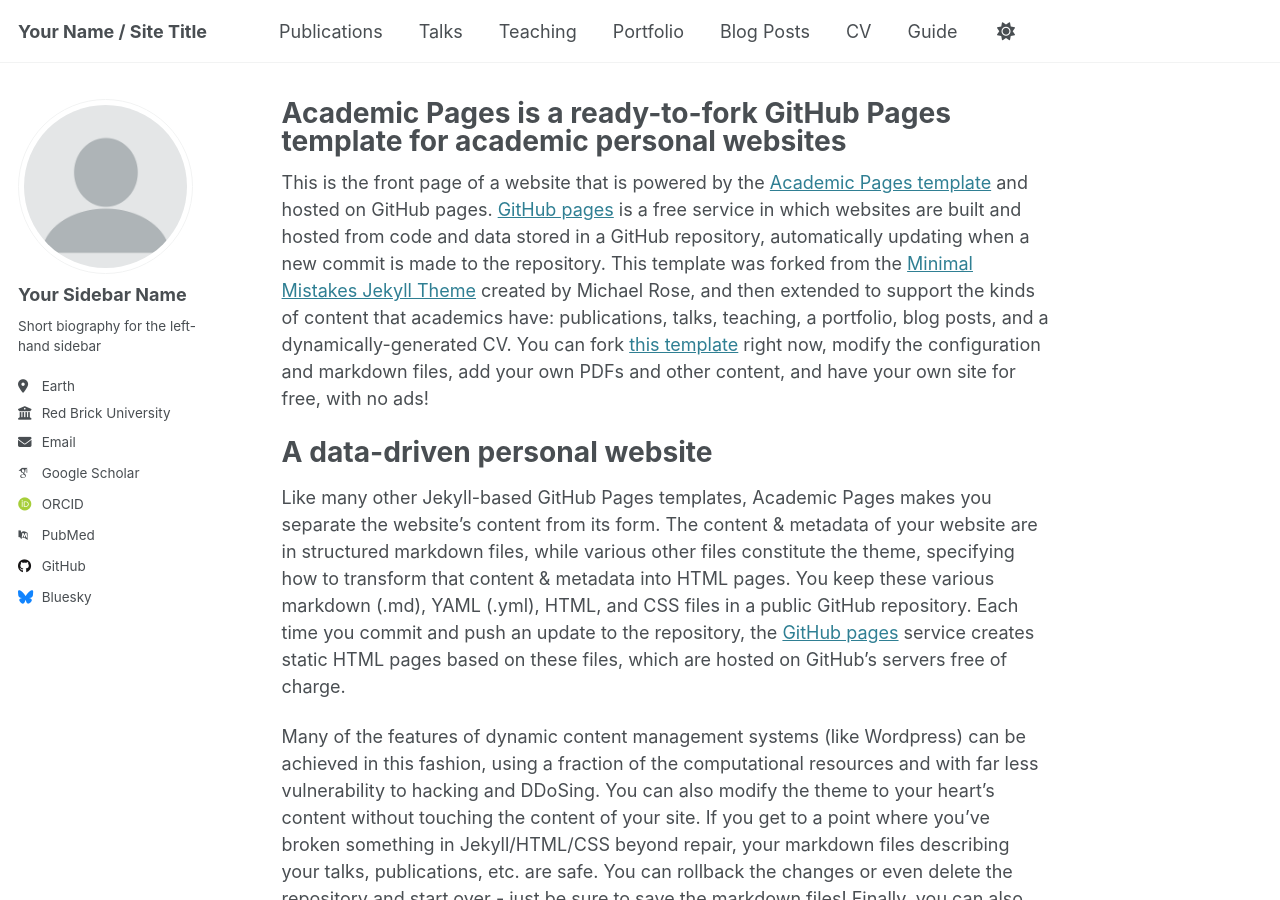
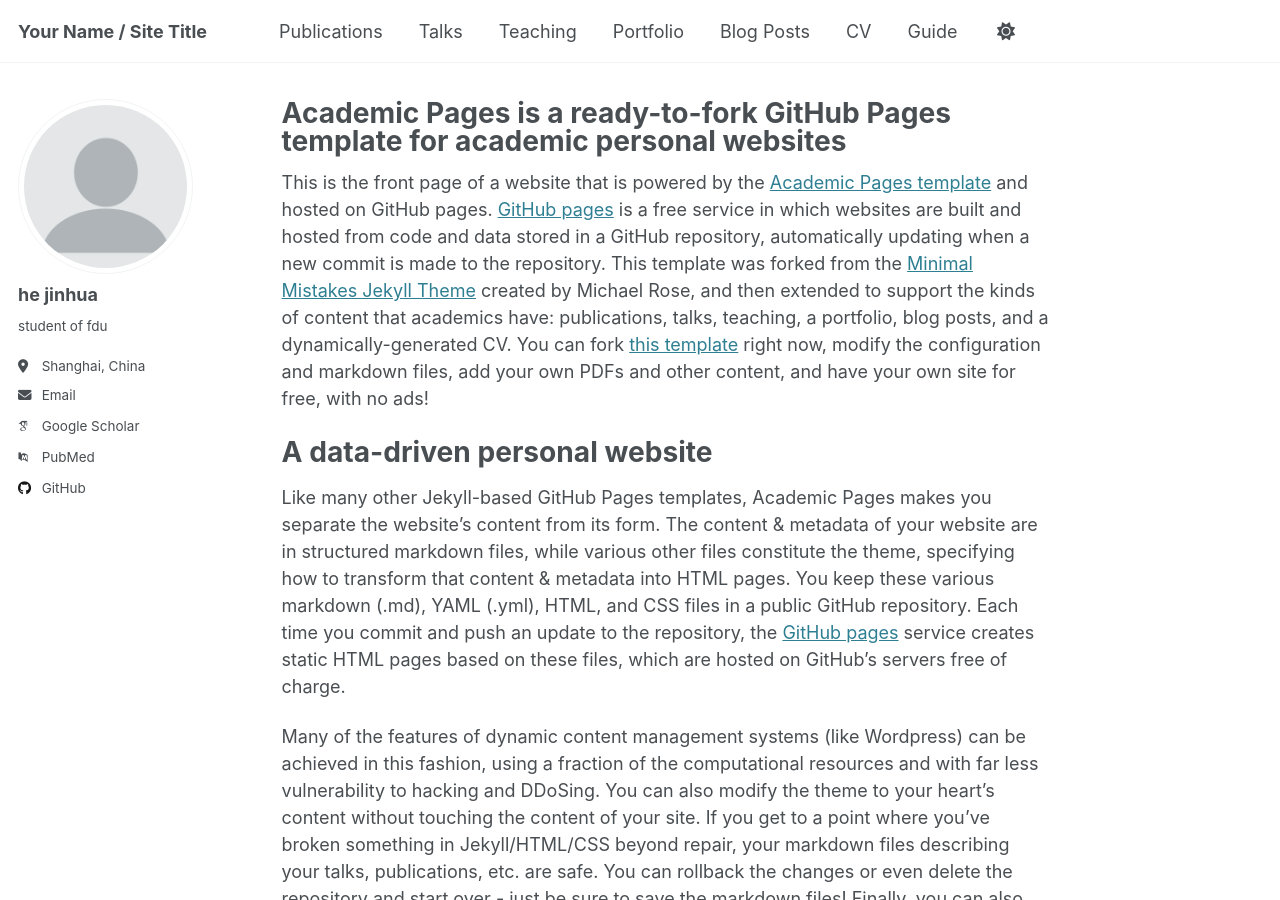
Before and after one commit to jhhe77/jhhe77.github.io, a Jekyll site: the page built from _pages/about.md, in a window 1280 px wide and 900 px high. Built offline with Jekyll 4.4.1, drawn with Linux system fonts in a browser that asks for light colours; some web fonts are replaced.

Commit message:
Update _config.yml

```diff
--- a/_config.yml
+++ b/_config.yml
@@ -13,9 +13,9 @@ title                    : "Your Name / Site Title"
 title_separator          : "-"
 name                     : &name "Your Name"
 description              : &description "personal description"
-url                      : https://academicpages.github.io # the base hostname & protocol for your site e.g. "https://[your GitHub username].github.io"
+url                      : https://jhhe77.github.io # the base hostname & protocol for your site e.g. "https://[your GitHub username].github.io"
 baseurl                  : "" # the subpath of your site, e.g. "/blog"
-repository               : "academicpages/academicpages.github.io"
+repository               : "jhhe77/jhhe77.github.io"
 
 # Site Author - The following control what appear as part of the author content on the side bar.
 #               If a field is blank the icon and link will not appear, otherwise it will be shown.
@@ -23,11 +23,11 @@ repository               : "academicpages/academicpages.github.io"
 author:
   # Biographic information
   avatar           : "profile.png"
-  name             : "Your Sidebar Name"
+  name             : "he jinhua"
   pronouns         : # example: "she/her"
-  bio              : "Short biography for the left-hand sidebar"
-  location         : "Earth"
-  employer         : "Red Brick University"
+  bio              : "student of fdu"
+  location         : "Shanghai, China"
+  employer         : #"Red Brick University"
   uri              : # URL
   email            : "none@example.org"
 
@@ -35,7 +35,7 @@ author:
   arxiv            : # URL - Update with the correct link to your profile
   googlescholar    : "https://scholar.google.com/citations?user=PS_CX0AAAAAJ"
   impactstory      : # URL
-  orcid            : "http://orcid.org/yourorcidurl"
+  orcid            : #"http://orcid.org/yourorcidurl"
   semantic         : # URL
   pubmed           : "https://www.ncbi.nlm.nih.gov/pubmed/?term=john+snow"
   researchgate     : # URL
@@ -45,12 +45,12 @@ author:
   bitbucket        : # Username - Update with your username on the site
   codepen          : # Username
   dribbble         : # Username
-  github           : "academicpages"
+  github           : "jhhe77"
   kaggle           : # Username
   stackoverflow    : # User number or user number and name (i.e., use "1" or "1/jeff-atwood")
 
   # Social media
-  bluesky          : "bsky.app" # Replace this with you Bluesky username
+  bluesky          : #"bsky.app" # Replace this with you Bluesky username
   facebook         : # Username
   flickr           : # Username
   foursquare       : # Username
```
